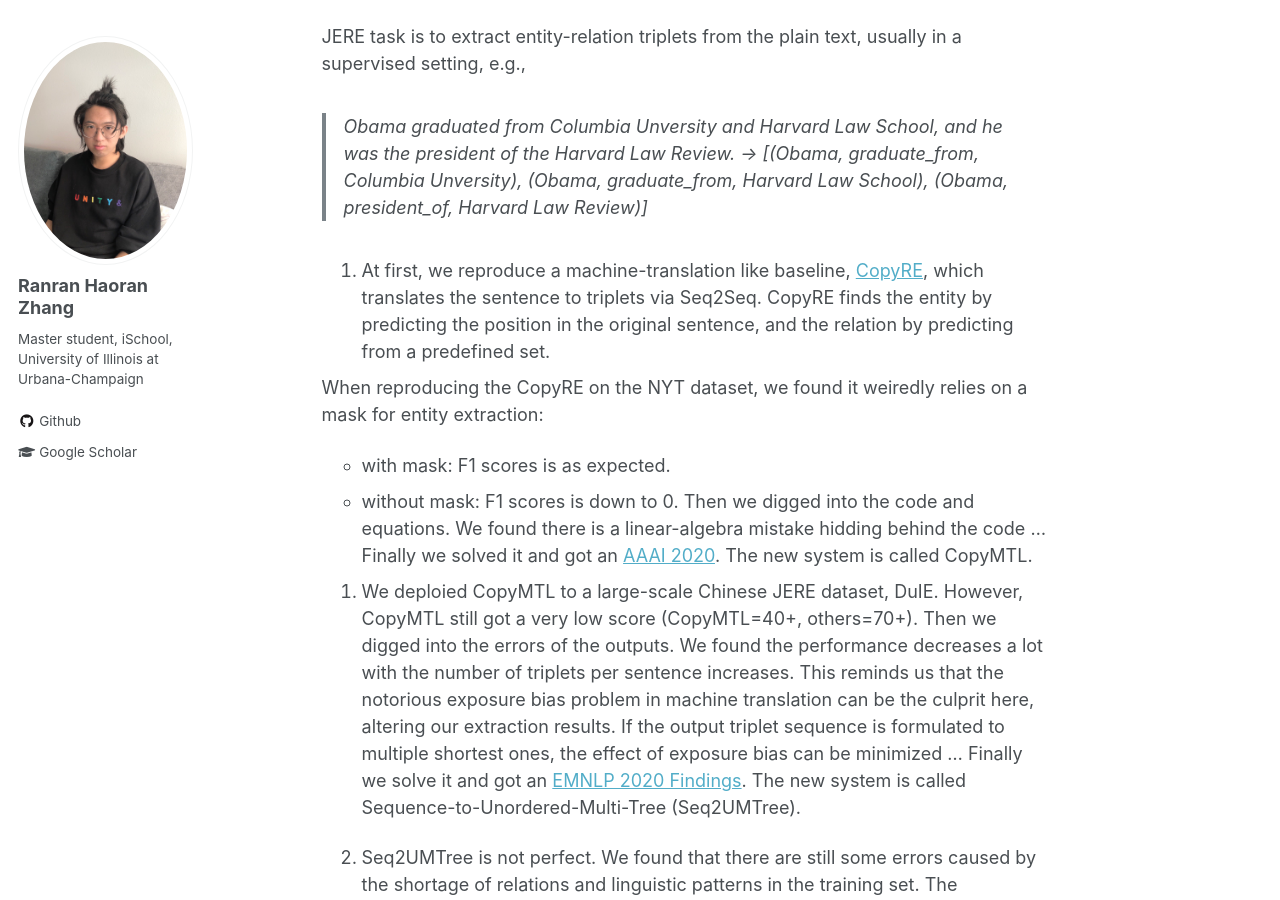
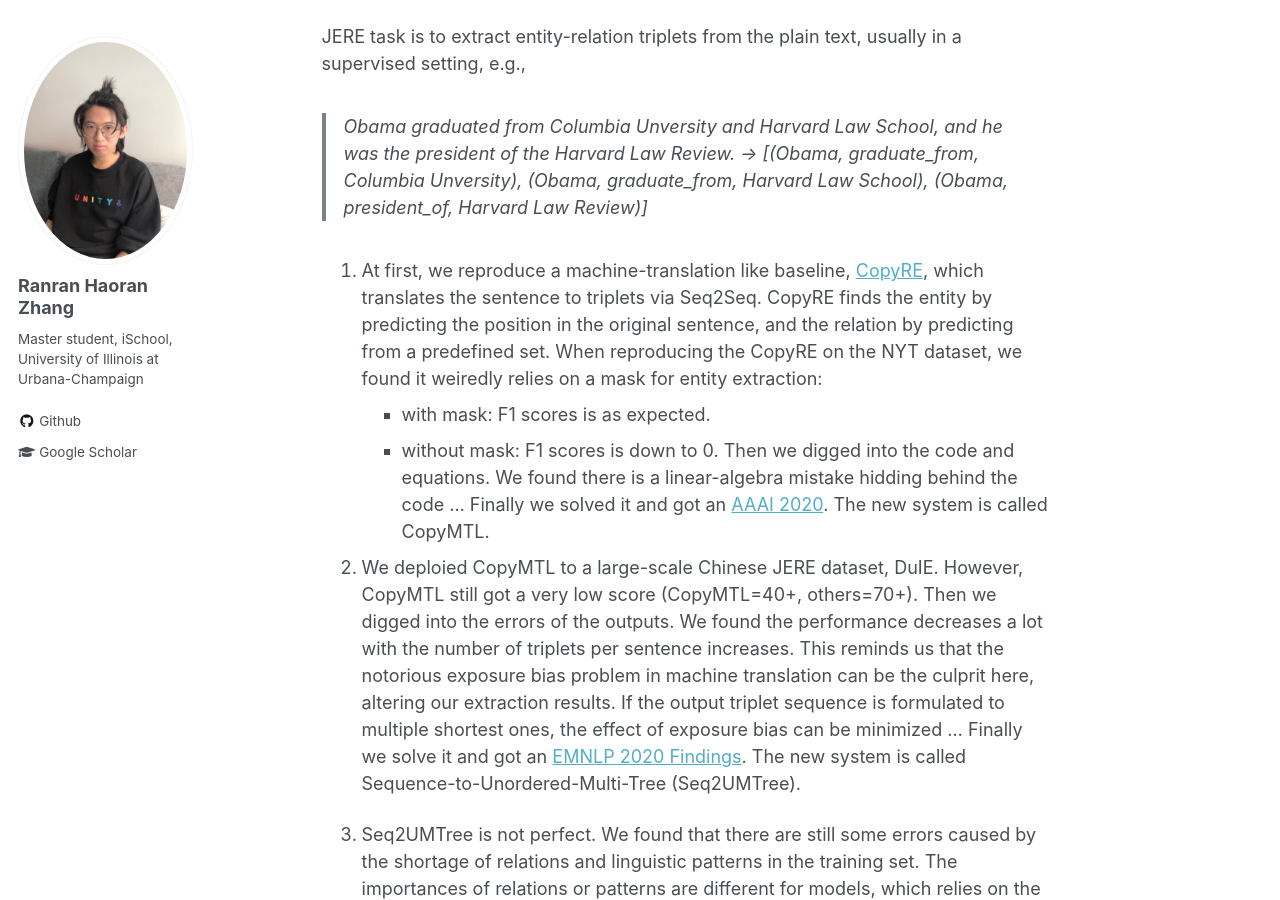
Before and after one commit to WindChimeRan/WindChimeRan.github.io, a Jekyll site: the page built from _pages/about.md, in a window 1280 px wide and 900 px high, scrolled down 448 px. Built offline with Jekyll 4.4.1, drawn with Linux system fonts in a browser that asks for light colours; part of the change alters nothing that is shown.

```diff
--- a/_config.yml
+++ b/_config.yml
@@ -46,8 +46,8 @@ staticman:
       type               : "date"
       options:
         format           : "iso8601" # "iso8601" (default), "timestamp-seconds", "timestamp-milliseconds"
-atom_feed:
-  path                   : # blank (default) uses feed.xml
+# atom_feed:
+#   path                   : # blank (default) uses feed.xml
 
 # SEO Related
 google_site_verification :
--- a/_pages/about.md
+++ b/_pages/about.md
@@ -22,7 +22,6 @@ Download my CV [here](https://windchimeran.github.io/files/haoran_resume.pdf)
     > [(Obama, graduate_from, Columbia Unversity), (Obama, graduate_from, Harvard Law School), (Obama, president_of, Harvard Law Review)]
 
     1. At first, we reproduce a machine-translation like baseline, [CopyRE](https://www.aclweb.org/anthology/P18-1047.pdf), which translates the sentence to triplets via Seq2Seq. CopyRE finds the entity by predicting the position in the original sentence, and the relation by predicting from a predefined set.
-
     When reproducing the CopyRE on the NYT dataset, we found it weiredly relies on a mask for entity extraction:
     - with mask: F1 scores is as expected.
     - without mask: F1 scores is down to 0.
```
